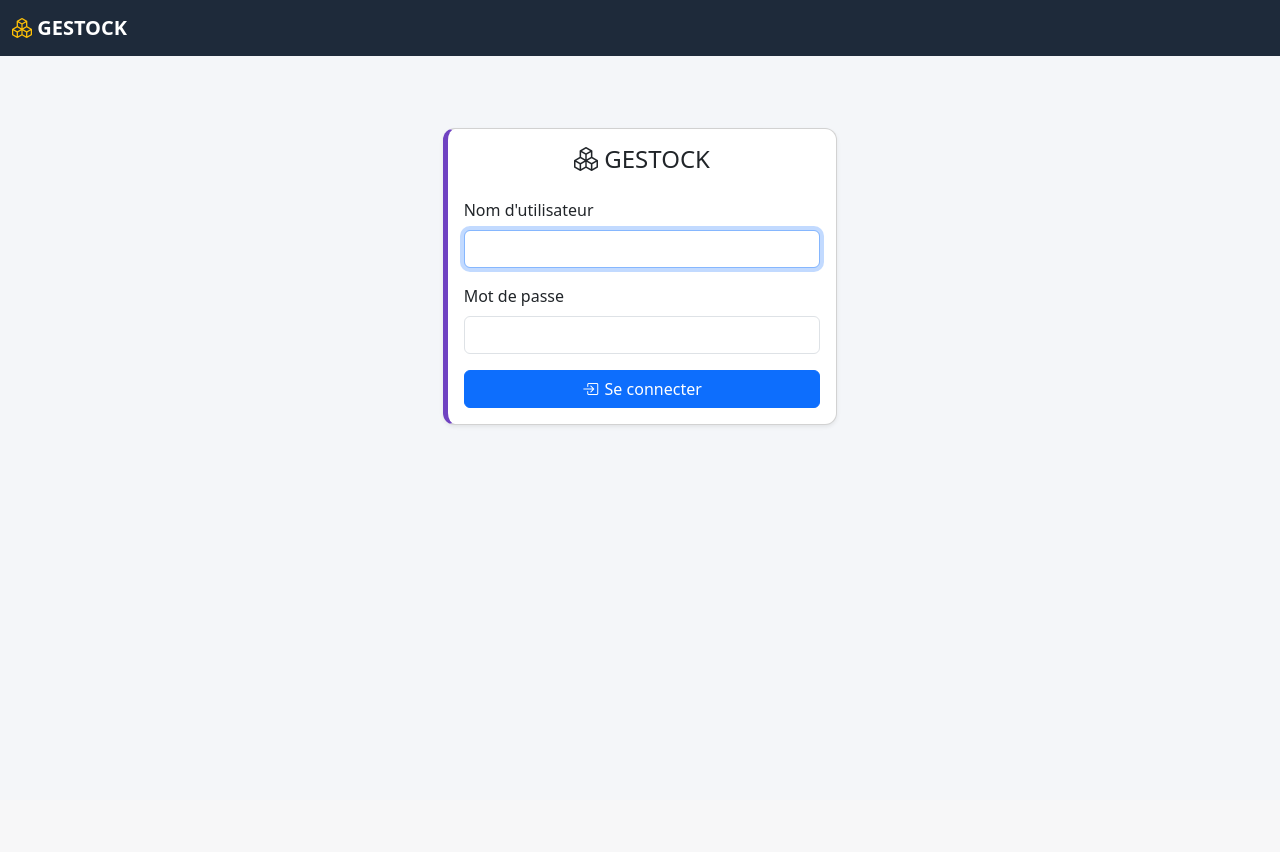
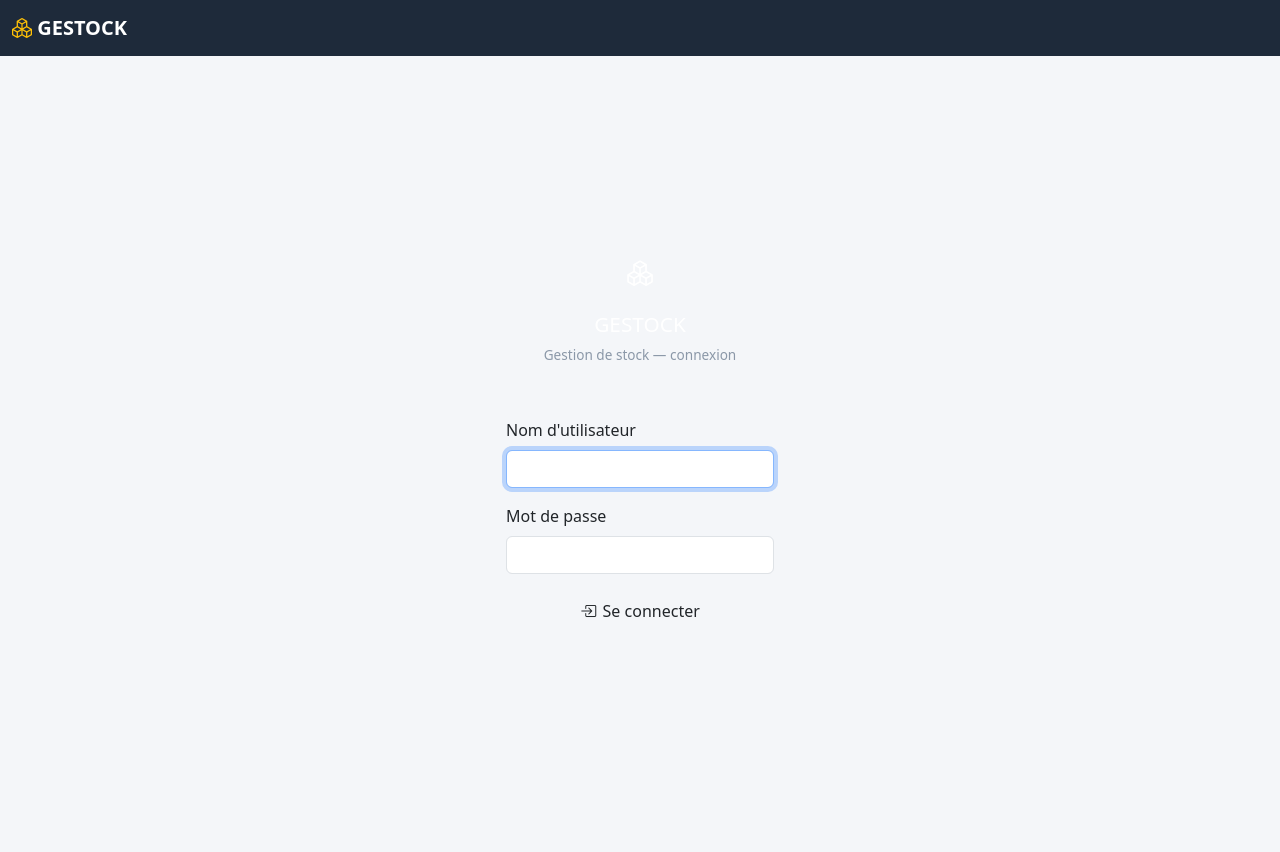
Before and after one commit to monamijer/django-academic, a Django app: page /comptes/connexion/ in a window 1280 px wide. Before the commit the page ends 427 px from the top, so only its background shows below. Run offline with Django 5.2, Linux system fonts and the light colour scheme; some libraries are stand-ins or nearby versions.

Commit message:
feat: update comptes/templates/connexion.html

```diff
--- a/comptes/templates/comptes/connexion.html
+++ b/comptes/templates/comptes/connexion.html
@@ -1,11 +1,14 @@
 {% extends "base.html" %}
 {% block titre %}Connexion{% endblock %}
 {% block contenu %}
-<div class="row justify-content-center">
-  <div class="col-md-4">
-    <div class="card shadow-sm section-utilisateurs mt-5">
-      <div class="card-body">
-        <h4 class="card-title text-center mb-4"><i class="bi bi-boxes"></i> GESTOCK</h4>
+<div style="min-height:100vh; display:flex; align-items:center; justify-content:center; background:var(--ink); margin:-1.75rem;">
+  <div style="width:100%; max-width:380px; padding:2rem;">
+    <div style="text-align:center; margin-bottom:1.75rem;">
+      <span class="glyph" style="width:52px;height:52px;border-radius:12px;background:var(--brand);display:inline-flex;align-items:center;justify-content:center;font-size:1.6rem;color:#fff;"><i class="bi bi-boxes"></i></span>
+      <h1 style="color:#fff; margin-top:.75rem; font-size:1.3rem;">GESTOCK</h1>
+      <p style="color:#8b98a8; font-size:.85rem; margin:0;">Gestion de stock — connexion</p>
+    </div>
+    <div class="panel" style="padding:1.5rem;">
       <form method="post">
         {% csrf_token %}
         {% for field in form %}
@@ -15,11 +18,10 @@
             {% for error in field.errors %}<div class="text-danger small">{{ error }}</div>{% endfor %}
           </div>
         {% endfor %}
-          {% if form.non_field_errors %}<div class="alert alert-danger">{{ form.non_field_errors }}</div>{% endif %}
-          <button type="submit" class="btn btn-primary w-100 btn-icon justify-content-center"><i class="bi bi-box-arrow-in-right"></i> Se connecter</button>
+        {% if form.non_field_errors %}<div class="alert alert-danger py-2">{{ form.non_field_errors }}</div>{% endif %}
+        <button type="submit" class="btn btn-brand w-100 btn-icon justify-content-center py-2"><i class="bi bi-box-arrow-in-right"></i> Se connecter</button>
       </form>
     </div>
   </div>
 </div>
-</div>
 {% endblock %}
```
Lines whose indentation alone changed are shown as unchanged.
